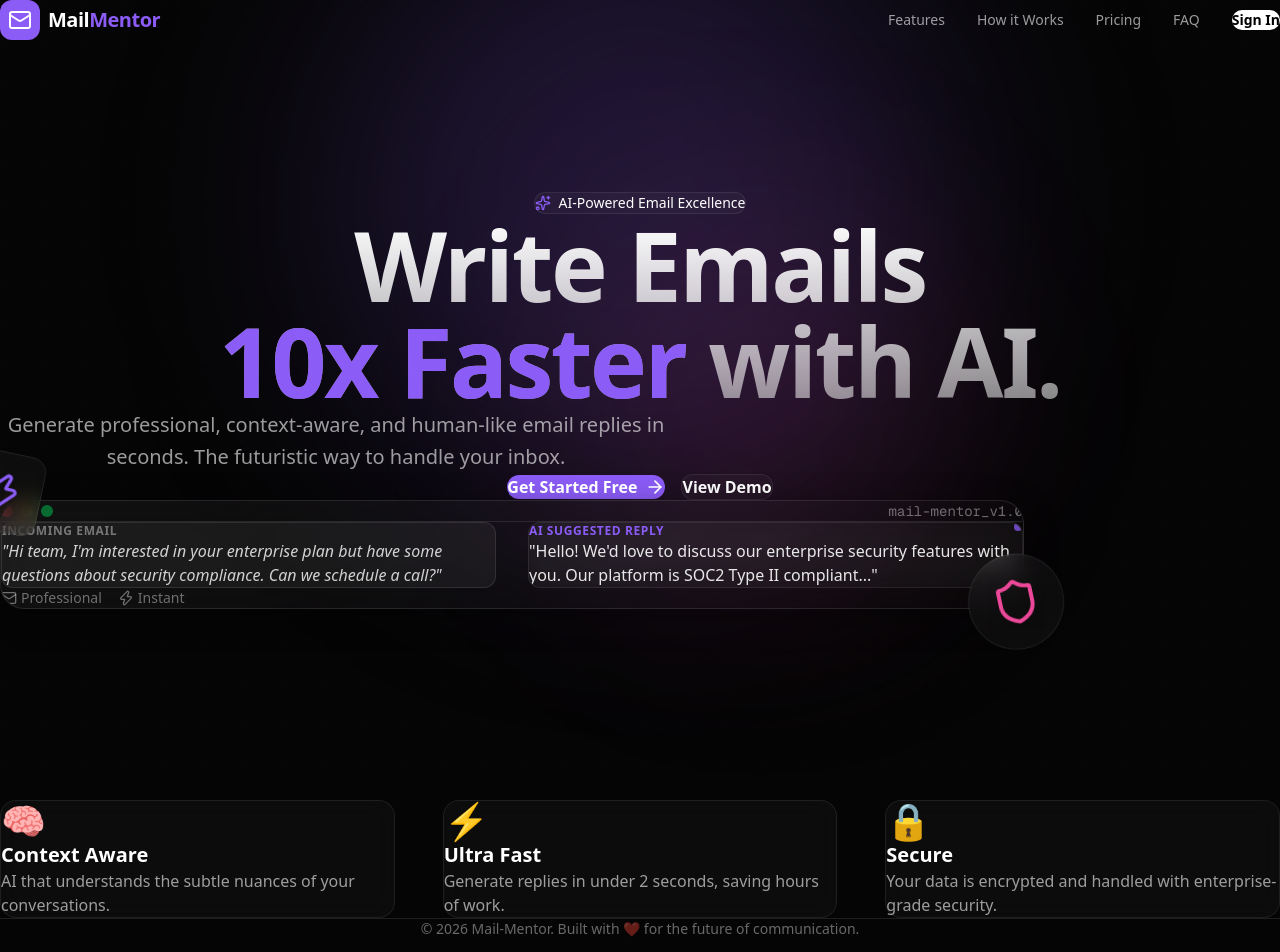
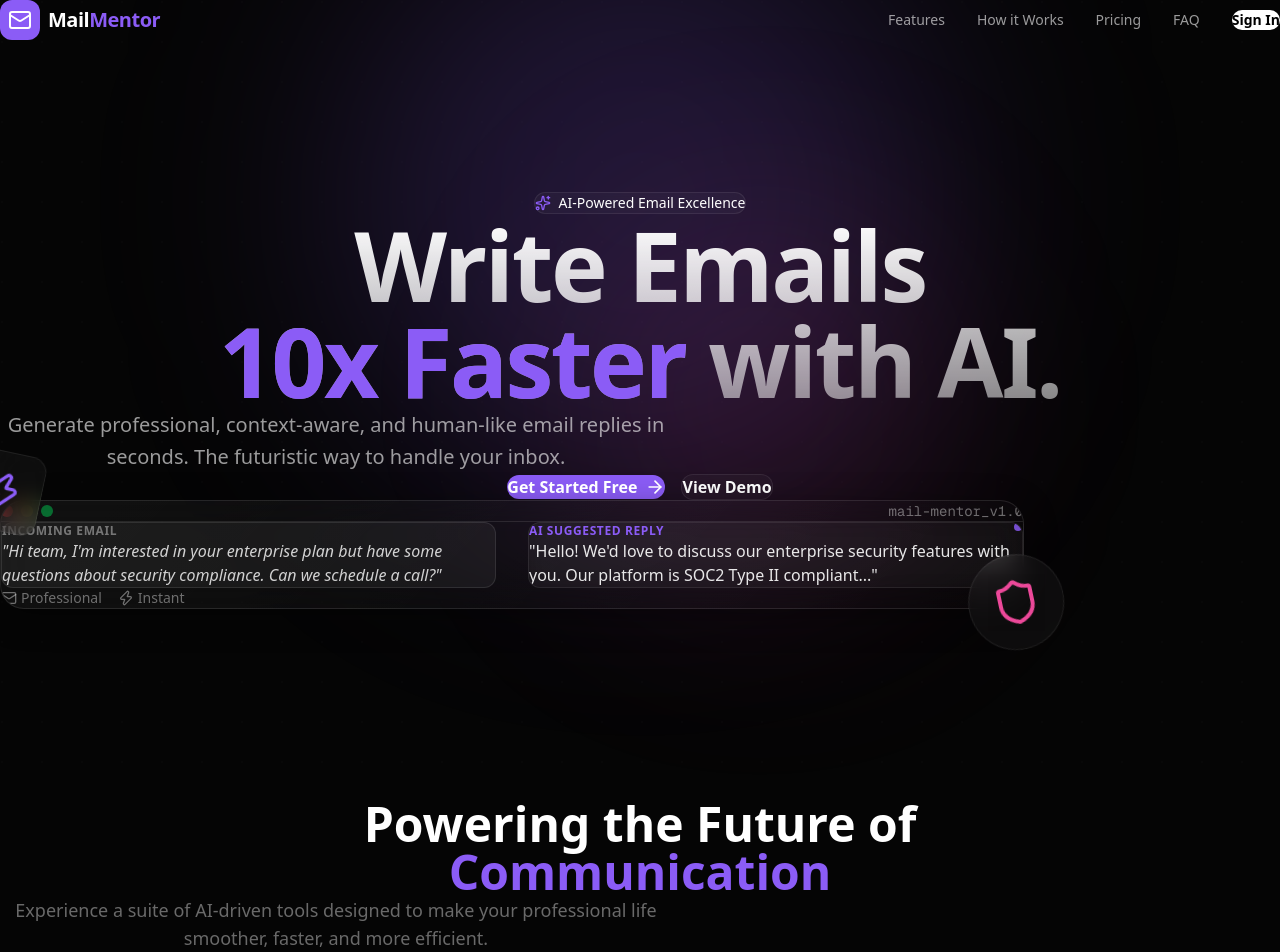
Before and after one commit to Techside-Pragyan/Mail-Mentor, a Next.js app in the folder frontend/: page / in a window 1280 px wide. Shown: the top 952 px of the page. Built offline with nearby package versions, Linux system fonts and the light colour scheme.

Commit message:
Update page.tsx

```diff
--- a/frontend/src/app/page.tsx
+++ b/frontend/src/app/page.tsx
@@ -1,9 +1,11 @@
 import Hero from "@/components/Hero";
+import Features from "@/components/Features";
 
 export default function Home() {
   return (
     <main className="flex flex-col min-h-screen bg-background">
       <Hero />
+      <Features />
 
       {/* Additional sections will be added here */}
       <section className="py-24 bg-background relative overflow-hidden">
```
